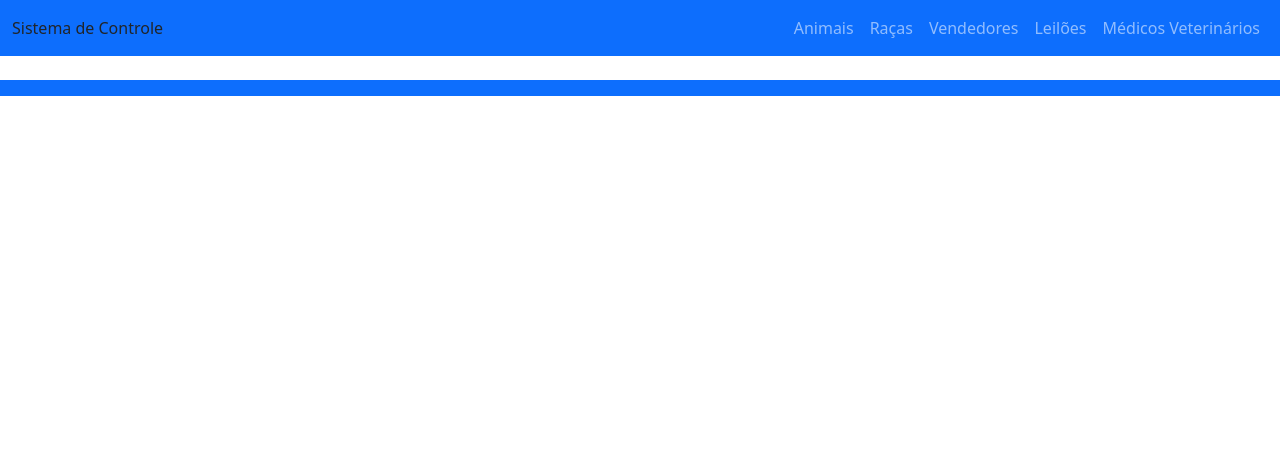
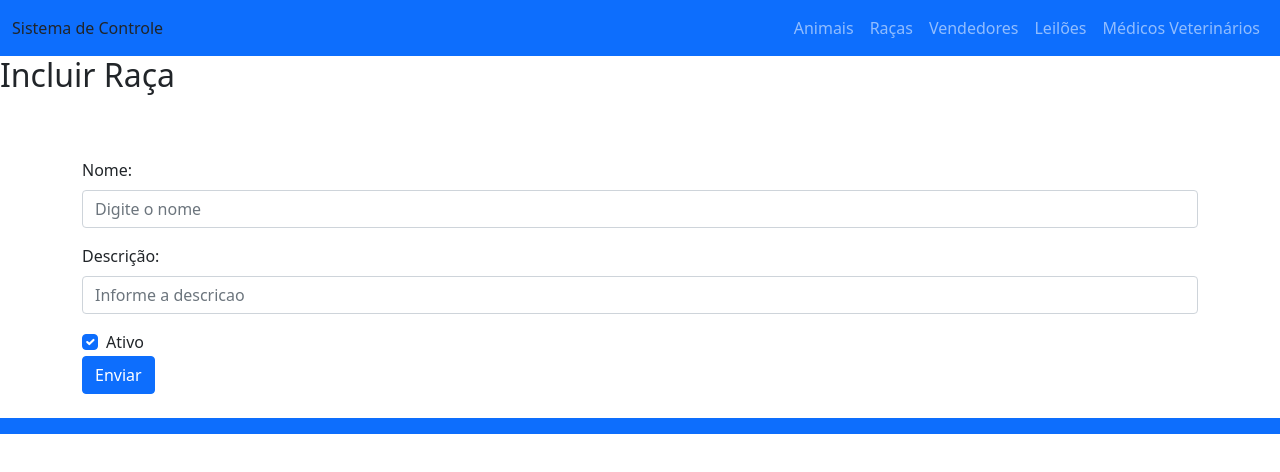
Before and after one commit to SidneyMaldonado/ProjetoLeilaoMatutino, an Angular app: page /raca/incluir in a window 1280 px wide. Before the commit this address led to /. Shown: the top 472 px of the page. Built offline with nearby package versions, Linux system fonts and the light colour scheme.

Commit message:
Incluindo raca incluir

```diff
--- a/src/app/app-routing.module.ts
+++ b/src/app/app-routing.module.ts
@@ -6,12 +6,14 @@ import { RacaListarComponent } from './raca-listar/raca-listar.component';
 import { LeilaoListarComponent } from './leilao-listar/leilao-listar.component';
 import { MedicoListarComponent } from './medico-listar/medico-listar.component';
 import { VendedorListarComponent } from './vendedor-listar/vendedor-listar.component';
+import { RacaIncluirComponent } from './raca-incluir/raca-incluir.component';
 
 const routes: Routes = [
 
   {path:"animal", component: AnimalListarComponent},
   {path:"animal/incluir", component: AnimalincluirComponent},
   {path: "raca", component: RacaListarComponent},
+  {path: "raca/incluir", component: RacaIncluirComponent},
   {path: "leilao", component: LeilaoListarComponent},
   {path: "vendedor", component: VendedorListarComponent},
   {path: "medico", component: MedicoListarComponent}
--- a/src/app/app.component.html
+++ b/src/app/app.component.html
@@ -9,19 +9,19 @@
       </li>
 
       <li class="nav-item">
-        <a class="nav-link" href="raca-listar/">Raças</a>
+        <a class="nav-link" href="raca">Raças</a>
       </li>
 
       <li class="nav-item">
-        <a class="nav-link" href="vendedor-listar/">Vendedores</a>
+        <a class="nav-link" href="vendedor">Vendedores</a>
       </li>
 
       <li class="nav-item">
-        <a class="nav-link" href="leilao-listar/">Leilões</a>
+        <a class="nav-link" href="leilao">Leilões</a>
       </li>
 
       <li class="nav-item">
-        <a class="nav-link" href="medico-listar/">Médicos Veterinários</a>
+        <a class="nav-link" href="medico">Médicos Veterinários</a>
       </li>
 
     </ul>
--- a/src/app/app.module.ts
+++ b/src/app/app.module.ts
@@ -13,6 +13,7 @@ import { LeilaoListarComponent } from './leilao-listar/leilao-listar.component';
 import { MedicoListarComponent } from './medico-listar/medico-listar.component';
 import { CompradorIncluirComponent } from './comprador-incluir/comprador-incluir.component';
 import { MedicoincluirComponent } from './medicoincluir/medicoincluir.component';
+import { RacaIncluirComponent } from './raca-incluir/raca-incluir.component';
 
 
 @NgModule({
@@ -27,7 +28,8 @@ import { MedicoincluirComponent } from './medicoincluir/medicoincluir.component'
     LeilaoListarComponent,
     CompradorListarComponent,
     MedicoincluirComponent,
-    MedicoListarComponent
+    MedicoListarComponent,
+    RacaIncluirComponent
   ],
   imports: [
     BrowserModule,
--- /dev/null
+++ b/src/app/raca-incluir/raca-incluir.component.html
@@ -0,0 +1,27 @@
+<H2>Incluir Raça</H2>
+<div class="container mt-5">
+    <div class="row">
+<form  #frm="ngForm" (ngSubmit)="incluir(frm)" method="post">
+
+    <div class="mb-3 mt-3">
+      <label for="nome" class="form-label">Nome:</label>
+      <input type="nome" class="form-control" id="nome" placeholder="Digite o nome" name="nome"
+      [(ngModel)]="raca.nome" >
+    </div>
+
+    <div class="mb-3">
+      <label for="descricao" class="form-label">Descrição:</label>
+      <input type="text" class="form-control" id="descricao" placeholder="Informe a descricao" name="descricao"
+      [(ngModel)]="raca.descricao" >
+    </div>
+
+    <div class="form-check">
+        <input class="form-check-input" type="checkbox" id="ativo" name="ativo" value="1" checked
+        [(ngModel)]="raca.ativo">
+        <label class="form-check-label">Ativo</label>
+      </div>
+
+    <button type="submit" class="btn btn-primary">Enviar</button>
+  </form>
+</div>
+</div>
--- /dev/null
+++ b/src/app/raca-incluir/raca-incluir.component.ts
@@ -0,0 +1,44 @@
+import { Component, OnInit } from '@angular/core';
+import { NgForm } from '@angular/forms';
+import { Mensagem } from '../entities/mensagem';
+import { Raca } from '../entities/raca';
+import { RacaService } from '../services/raca.service';
+
+@Component({
+  selector: 'app-raca-incluir',
+  templateUrl: './raca-incluir.component.html',
+  styleUrls: ['./raca-incluir.component.css']
+})
+export class RacaIncluirComponent implements OnInit {
+  mensagem: Mensagem = {
+    mensagem: '',
+    erros: []
+  }
+  raca: Raca = {
+    idRaca: 0,
+    nome: '',
+    descricao: '',
+    ativo: true
+  }
+  constructor(private racaService: RacaService) { }
+
+  ngOnInit(): void {}
+
+  incluir( frm: NgForm){
+
+
+    this.racaService.incluir(this.raca).subscribe(
+
+      dados => { this.mensagem = dados
+
+        alert(this.mensagem.mensagem)
+        this.mensagem.erros.forEach(obj => {
+          alert(obj)
+         });
+      }
+
+    )
+
+  }
+
+}
```
Also changed, not shown: src/app/animalincluir/animalincluir.component.ts (line endings or trailing spaces), src/app/raca-incluir/raca-incluir.component.css (added), 1 other file (tests, documents, lock files or other folders).
